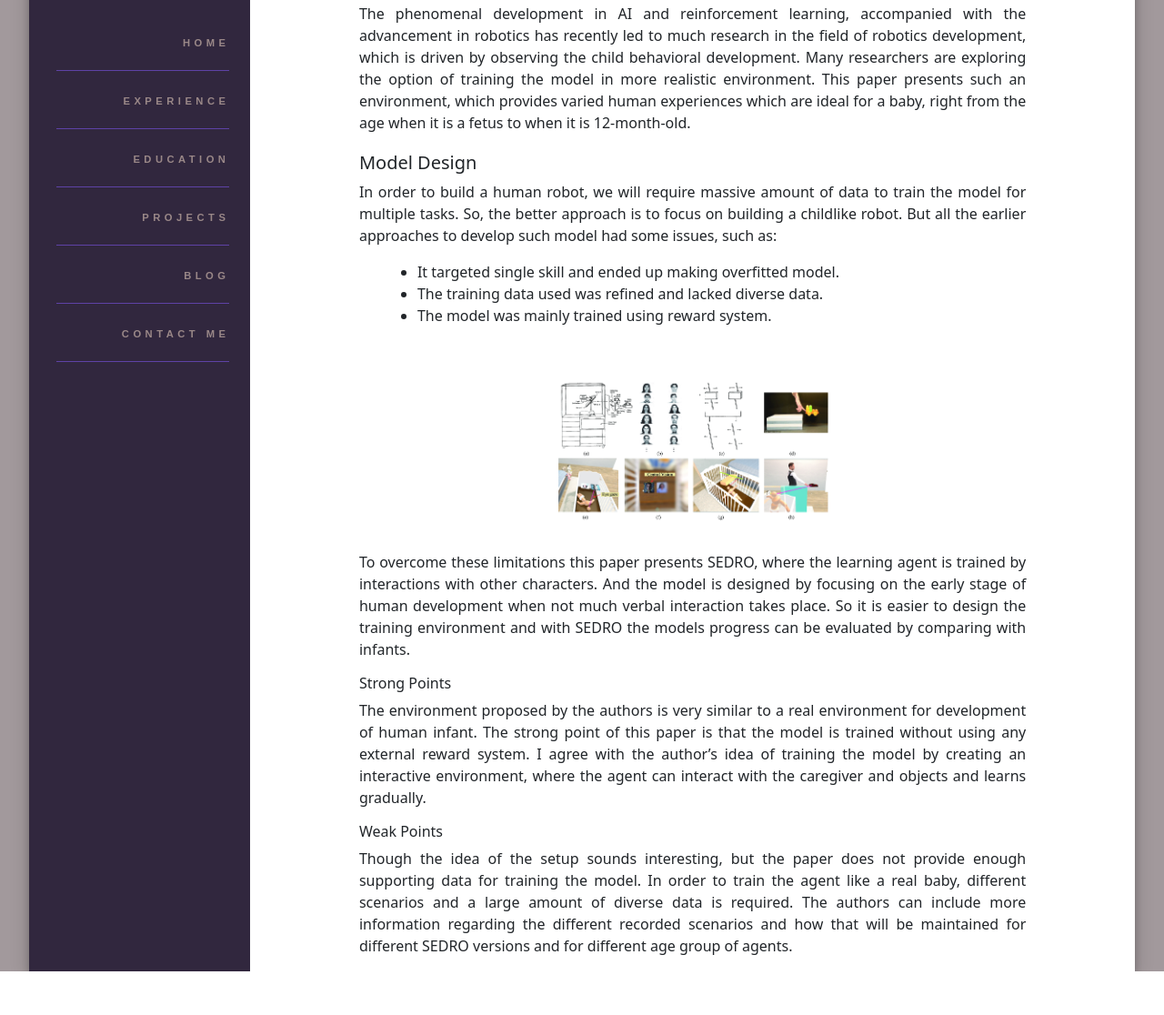
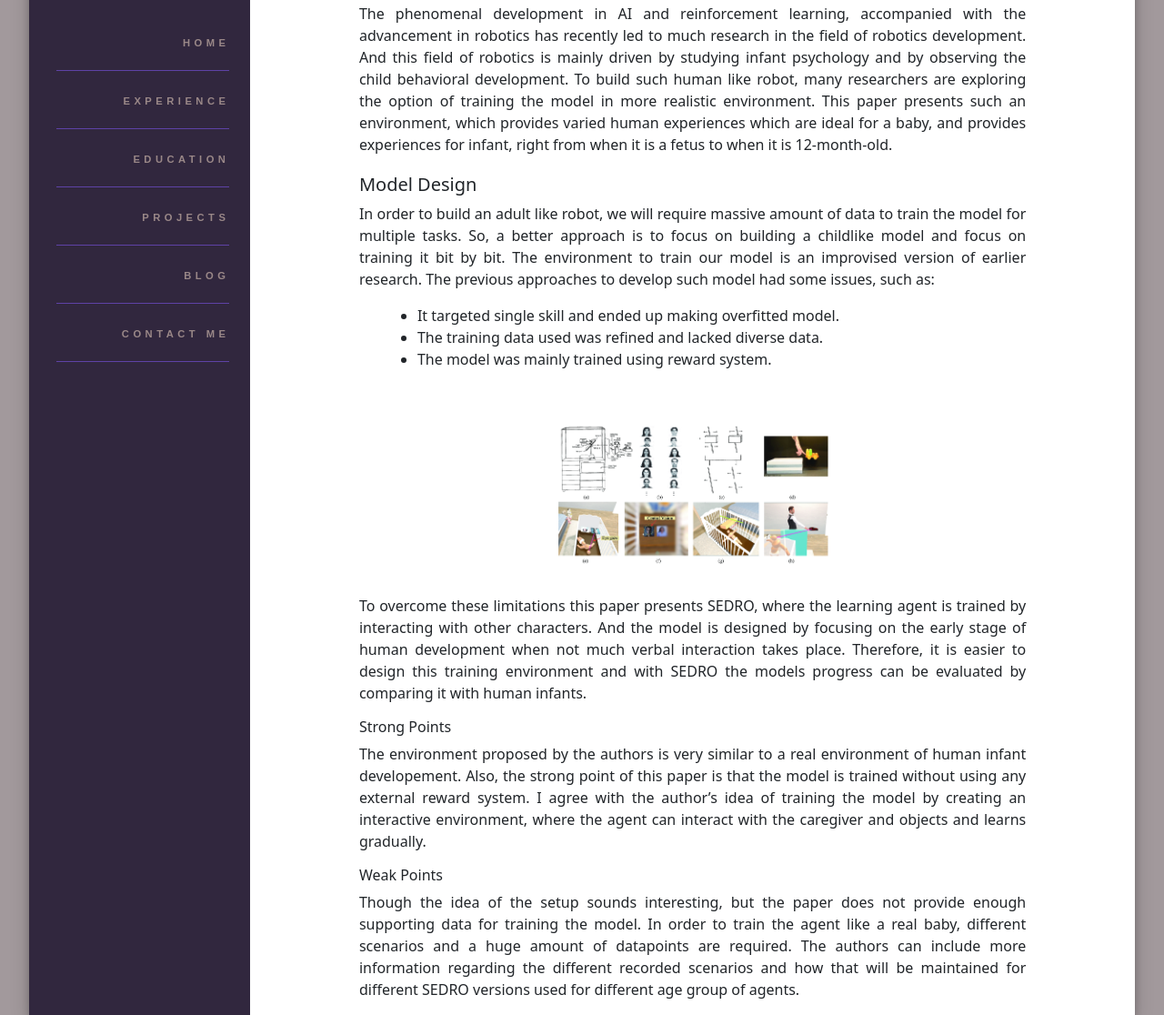
Before and after one commit to poojagaurav3/My-Portfolio, a plain HTML site: page sedro.html in a window 1280 px wide. Shown: the part 255-1371 px from the top of the page at 91% size. Before the commit the page ends 1323 px from the top, so only its background shows below. Drawn offline with nearby package versions, Linux system fonts and the light colour scheme.

Commit message:
Added SEDRO blog edited

```diff
--- a/sedro.html
+++ b/sedro.html
@@ -36,10 +36,10 @@
                     <div class="row justify-content-center blog-content">
                         <div class="col-10">
                             <h5>Introduction</h5>
-                            <p>The phenomenal development in AI and reinforcement learning, accompanied with the advancement in robotics has recently led to much research in the field of robotics development, which is driven by observing the child behavioral development. Many researchers are exploring the option of training the model in more realistic environment. This paper presents such an environment, which provides varied human experiences which are ideal for a baby, right from the age when it is a fetus to when it is 12-month-old.</p>
+                            <p>The phenomenal development in AI and reinforcement learning, accompanied with the advancement in robotics has recently led to much research in the field of robotics development. And this field of robotics is mainly driven by studying infant psychology and by observing the child behavioral development. To build such human like robot, many researchers are exploring the option of training the model in more realistic environment. This paper presents such an environment, which provides varied human experiences which are ideal for a baby, and provides experiences for infant, right from when it is a fetus to when it is 12-month-old.</p>
 
                             <h5>Model Design</h5>
-                            <p>In order to build a human robot, we will require massive amount of data to train the model for multiple tasks. So, the better approach is to focus on building a childlike robot. But all the earlier approaches to develop such model had some issues, such as:</p>
+                            <p>In order to build an adult like robot, we will require massive amount of data to train the model for multiple tasks. So, a better approach is to focus on building a childlike model and focus on training it bit by bit. The environment to train our model is an improvised version of earlier research. The previous approaches to develop such model had some issues, such as:</p>
                             <ul class="bullet-list">
                                 <li>It targeted single skill and ended up making overfitted model.</li>
                                 <li>The training data used was refined and lacked diverse data.</li>
@@ -48,14 +48,14 @@
                             <p style="text-align:center;">
                             <img alt="" src="./img/sed.png" class="img-fluid blog-image center" height="400" width="300"/></p>
 
-                            <p>To overcome these limitations this paper presents SEDRO, where the learning agent is trained by interactions with other characters. And the model is designed by focusing on the early stage of human development when not much verbal interaction takes place. So it is easier to design the training environment and with SEDRO the models progress can be evaluated by comparing with infants.</p>
+                            <p>To overcome these limitations this paper presents SEDRO, where the learning agent is trained by interacting with other characters. And the model is designed by focusing on the early stage of human development when not much verbal interaction takes place. Therefore, it is easier to design this training environment and with SEDRO the models progress can be evaluated by comparing it with human infants.</p>
 
                             <h6>Strong Points</h6>
-                            <p>The environment proposed by the authors is very similar to a real environment for development of human infant. The strong point of this paper is that the model is trained without using any external reward system. I agree with the author’s idea of training the model by creating an interactive environment, where the agent can interact with the caregiver and objects and learns gradually.
+                            <p>The environment proposed by the authors is very similar to a real environment of human infant developement. Also, the strong point of this paper is that the model is trained without using any external reward system. I agree with the author’s idea of training the model by creating an interactive environment, where the agent can interact with the caregiver and objects and learns gradually.
                             </p>
 
                             <h6>Weak Points</h6>
-                            <p>Though the idea of the setup sounds interesting, but the paper does not provide enough supporting data for training the model. In order to train the agent like a real baby, different scenarios and a large amount of diverse data is required. The authors can include more information regarding the different recorded scenarios and how that will be maintained for different SEDRO versions and for different age group of agents.
+                            <p>Though the idea of the setup sounds interesting, but the paper does not provide enough supporting data for training the model. In order to train the agent like a real baby, different scenarios and a huge amount of datapoints are required. The authors can include more information regarding the different recorded scenarios and how that will be maintained for different SEDRO versions used for different age group of agents.
                             </p>
                         </div>
                     </div>
```
